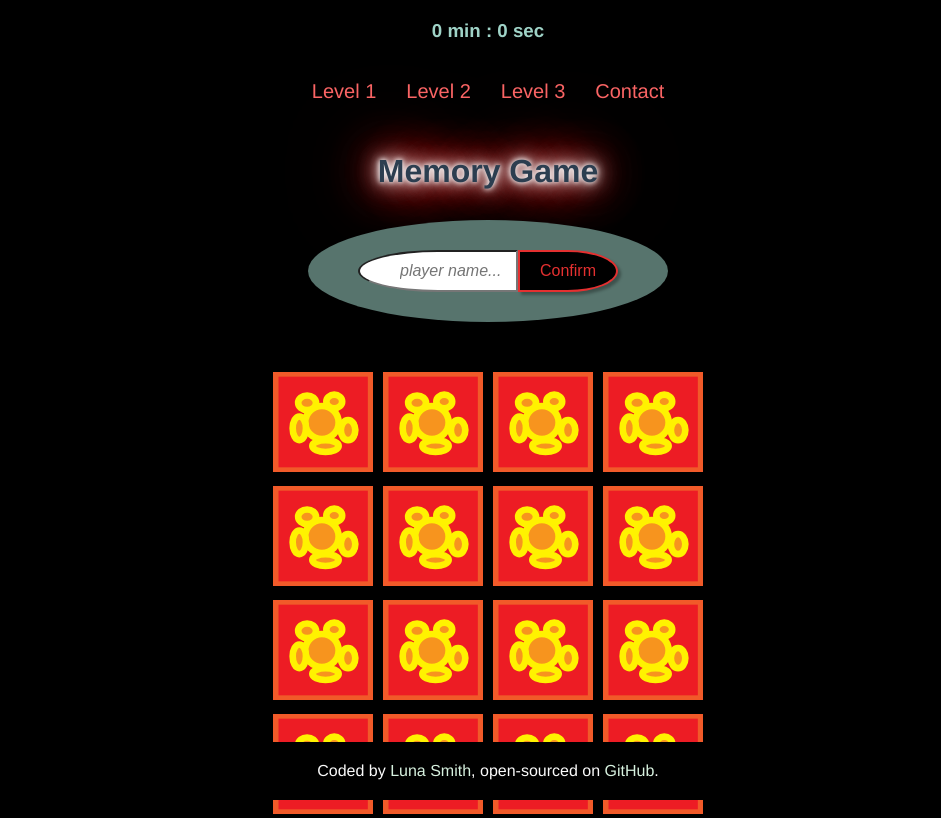
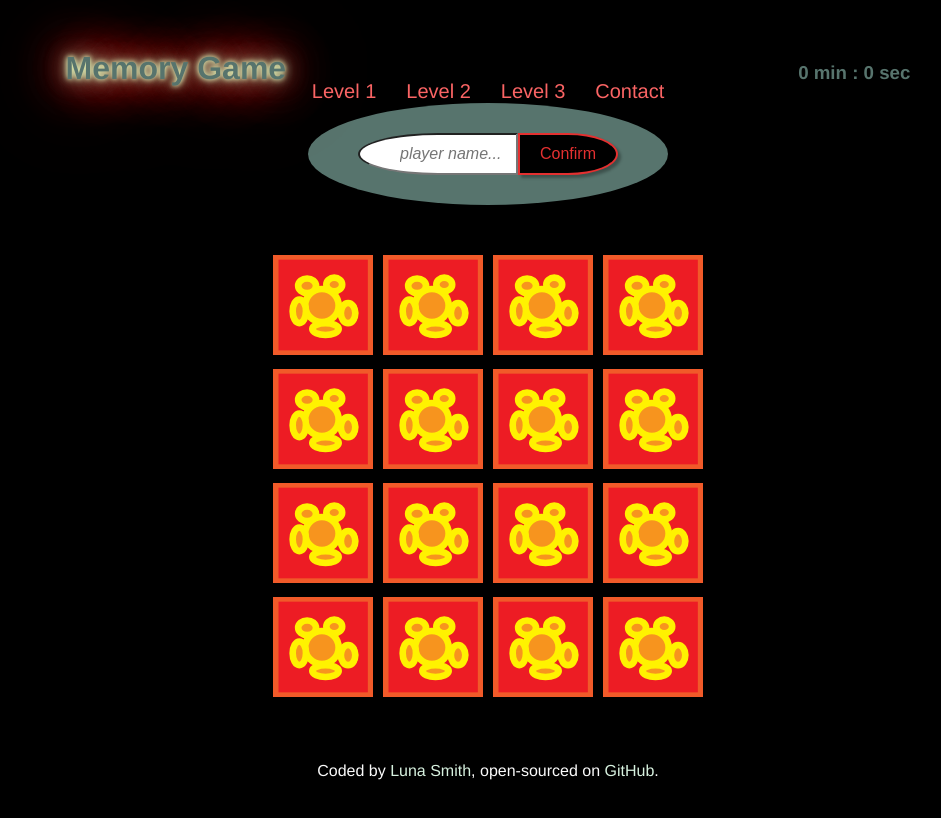
Before and after one commit to Lu-Smith/memory_game_vue, a Vue app: page / in a window 1280 px wide. Shown: the whole page, without its empty margins (152-1093 px from the left). Built offline with nearby package versions, Linux system fonts and the light colour scheme.

Commit message:
Updated styles

```diff
--- a/src/App.vue
+++ b/src/App.vue
@@ -1,6 +1,5 @@
 <template>
   <MainHeader />
-  <MainTitle />
   <MainGame />
   <MainFooter />
 </template>
@@ -9,7 +8,6 @@
 import { defineComponent } from 'vue';
 import MainFooter from './components/Footer/MainFooter.vue';
 import MainHeader from './components/Header/MainHeader.vue';
-import MainTitle from './components/Header/MainTitle.vue';
 import MainGame from './components/Game/MainGame.vue';
 
 export default defineComponent({
@@ -17,7 +15,6 @@ export default defineComponent({
   components: {
     MainFooter,
     MainHeader,
-    MainTitle,
     MainGame
   }
 });
--- a/src/components/Game/MainGame.vue
+++ b/src/components/Game/MainGame.vue
@@ -15,7 +15,10 @@
   <button v-if="play && !gameOver" @click='playGame'>Restart</button>
   <button v-if="gameOver" @click='playGame'>Play Again</button>
   <GameGrid :cells="cells" @uncoverCard="uncoverCard"/>
-  <GameTimer :timerMinutes="timerMinutes" :timerSeconds="timerSeconds"/>
+  <div class="titleTimer">
+    <MainTitle />
+    <GameTimer :timerMinutes="timerMinutes" :timerSeconds="timerSeconds"/>
+  </div>
 </template>
 
 <script lang="ts">
@@ -26,11 +29,12 @@ import cards1 from '../../assets/cards.js'
 import Cell from '../Types/Cell'
 import PlayGame from '../Types/PlayGame'
 import MainGameComponent from '../Types/MainGameComponent'
-import GameTimer from '..//Header/GameTimer.vue';
+import GameTimer from '../Header/GameTimer.vue';
+import MainTitle from '../Header/MainTitle.vue';
 
 export default {
   components: {
-    GameGrid, GameTimer
+    GameGrid, GameTimer, MainTitle
   },
   data()  {
     return {
@@ -156,4 +160,16 @@ export default {
   color: #e43030;
   margin-bottom: 20px;
 }
+
+.titleTimer {
+  display: flex;
+  align-items: baseline;
+  justify-content: center;
+  gap: 40%;
+  position: fixed;
+  top: 0;
+  right: 0;
+  left: 0;
+  color: #57746d;
+}
 </style>
--- a/src/components/Header/GameTimer.vue
+++ b/src/components/Header/GameTimer.vue
@@ -1,5 +1,5 @@
 <template>
-    <div class="timer">
+    <div class="time">
         <h3>{{ timerMinutes }} min : {{ timerSeconds }} sec</h3>
     </div>
 </template>
@@ -20,13 +20,5 @@ export default defineComponent({
 </script>
 
 <style>
-.timer {
-    background: black;
-    color: #9fd3c7;
-    position: fixed;
-    top: 0;
-    right: 0;
-    width: 100dvw;
-    padding: 20px 0;
-}
+
 </style>
--- a/src/components/Header/MainTitle.vue
+++ b/src/components/Header/MainTitle.vue
@@ -1,4 +1,4 @@
-<template>
+  <template>
       <h1 class="animated-heading">Memory Game</h1>
   </template>
 
@@ -9,10 +9,10 @@
 
   @keyframes neonEffect {
     0% {
-      text-shadow: 0 0 5px #fff, 0 0 10px #fff, 0 0 20px #b6eb93, 0 0 30px #9fd3c7, 0 0 50px #9fd3c7, 0 0 60px #9fd3c7, 0 0 70px #9fd3c7, 0 0 100px #9fd3c7;
+      text-shadow: 0 0 5px #cceebf, 0 0 10px #94b99d, 0 0 20px #b6eb93, 0 0 30px #9fd3c7, 0 0 50px #9fd3c7, 0 0 60px #9fd3c7, 0 0 70px #9fd3c7, 0 0 100px #9fd3c7;
     }
     100% {
-      text-shadow: 0 0 5px #ffffff, 0 0 10px #fff, 0 0 20px #fff, 0 0 30px #ff4d4d, 0 0 50px #ff4d4d, 0 0 60px #ff4d4d, 0 0 70px #ff4d4d, 0 0 100px #ff4d4d;
+      text-shadow: 0 0 5px #e8f7b4, 0 0 10px #dceec5, 0 0 20px #4c794c, 0 0 30px #ff4d4d, 0 0 50px #ff4d4d, 0 0 60px #ff4d4d, 0 0 70px #ff4d4d, 0 0 100px #ff4d4d;
     }
   }
   </style>
```
